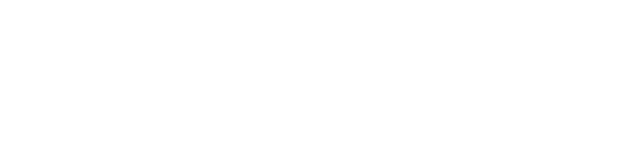
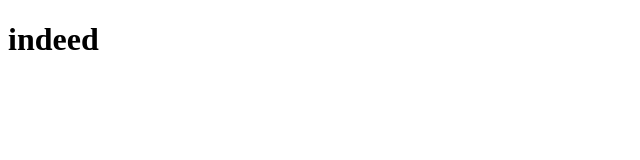
Before and after one commit to kolba/kolba.github.io, a plain HTML site: page index.html in a window 1280 px wide. Shown: the whole page, without its empty margins (0-640 px from the left). Drawn offline with Linux system fonts and the light colour scheme.

Commit message:
Update index.html

```diff
--- a/index.html
+++ b/index.html
@@ -5,6 +5,6 @@
     <title>kolba.github.io</title>
 </head>
 <body>
-
+<h1>indeed</h1>
 </body>
 </html>
```
